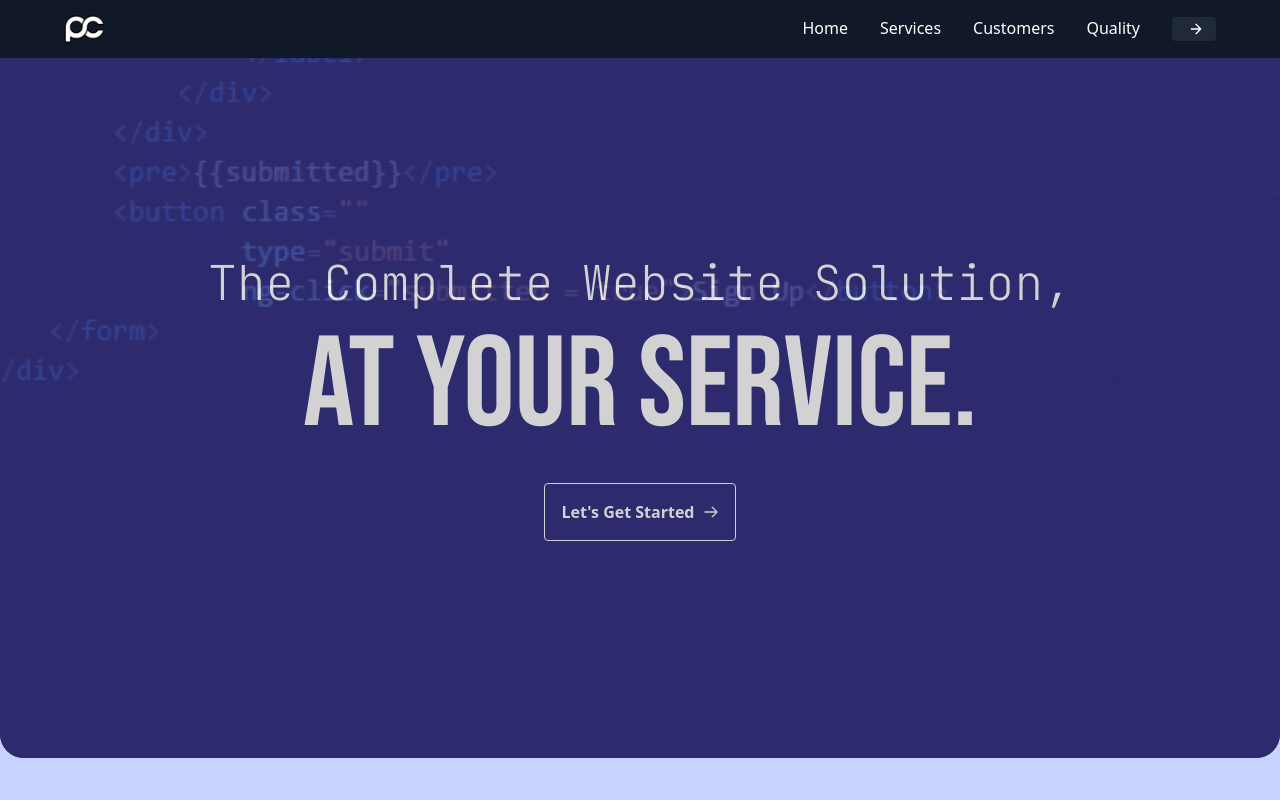
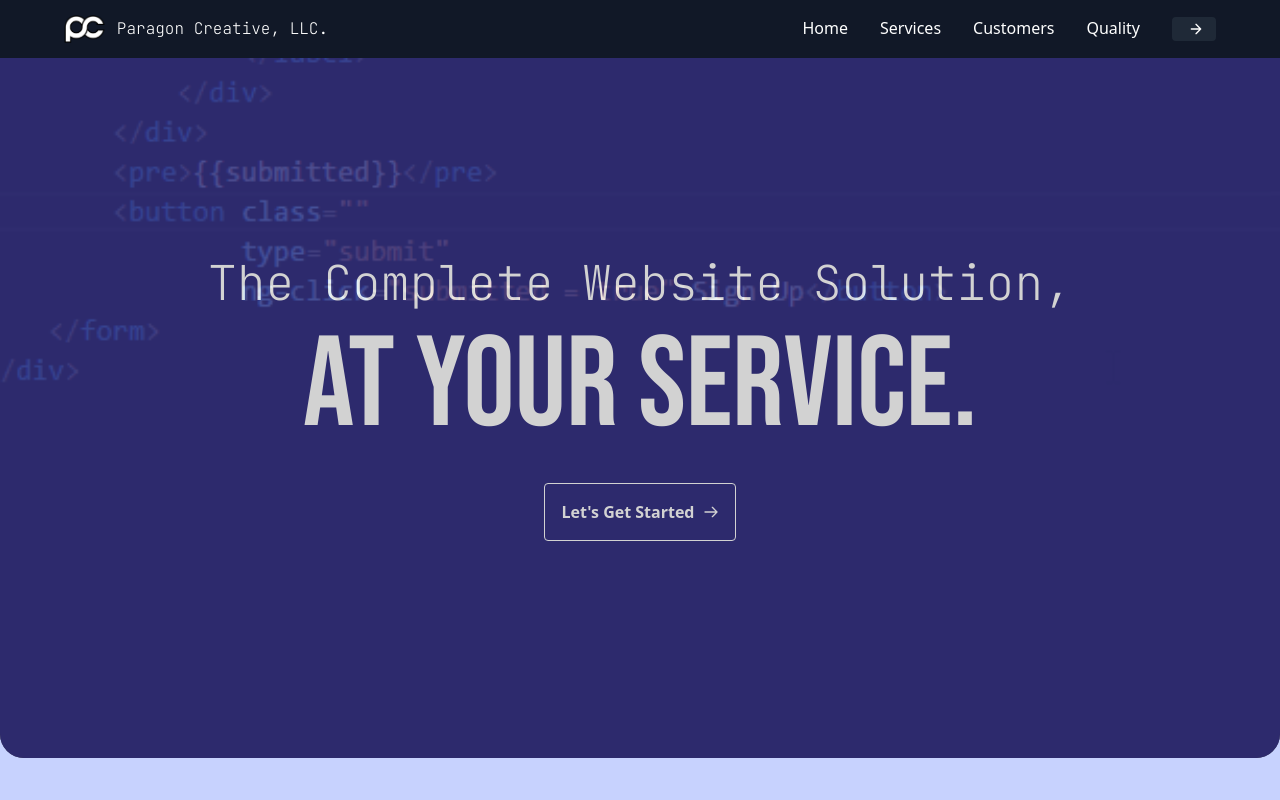
Before and after one commit to Paragon-Creative-LLC/ParagonCreative-Site, a plain HTML site: page Index.html in a window 1280 px wide. Shown: the top 800 px of the page. Drawn offline with nearby package versions, Linux system fonts and the light colour scheme.

Commit message:
Update Index.html

```diff
--- a/Index.html
+++ b/Index.html
@@ -35,7 +35,7 @@
       <img class="max-h-7" src="./Photos/PC_Logo_ZOOMED.png">
     </a>
       <a class="pl-3 text-left text-white" href="#">
-     <h1 class="sm:text-transparent" style="font-family: 'JetBrains Mono', monospace">Paragon Creative, LLC.</h1>
+     <h1 class="md:text-transparent lg:text-white" style="font-family: 'JetBrains Mono', monospace">Paragon Creative, LLC.</h1>
     </a>
   </div>
 
```
